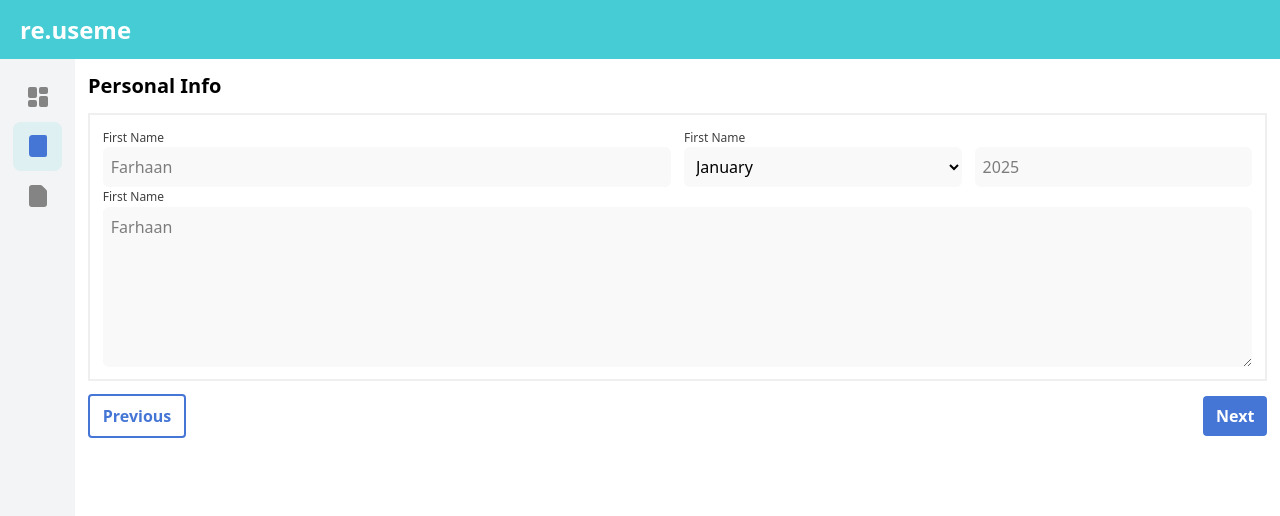
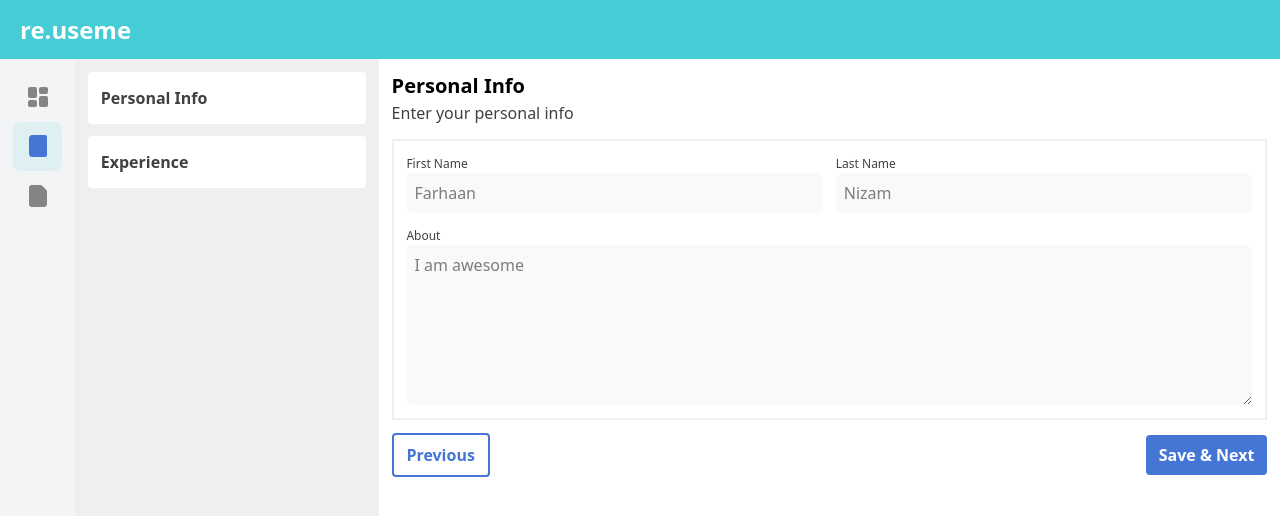
Before and after one commit to nearHaan/re.useme, a SvelteKit app: page /bio in a window 1280 px wide. Shown: the top 516 px of the page. Built offline with nearby package versions, Linux system fonts and the light colour scheme.

Commit message:
make components dynamic

```diff
--- a/src/routes/bio/+page.svelte
+++ b/src/routes/bio/+page.svelte
@@ -1,16 +1,90 @@
-<script>
+<script lang="ts">
+	import BioSectionBtn from '$lib/components/bio-section-btn.svelte';
 	import TemplateSubComp from '$lib/components/template-sub-comp.svelte';
+	import type { DetailsTemplateType, LoadedData } from '$lib/types';
+
+	let detailsTemplate: LoadedData<DetailsTemplateType> = {
+		state: 'success',
+		data: {
+			'Personal Info': {
+				meta: {
+					desc: 'Enter your personal info',
+					type: 'single' // list || single
+				},
+				subComponents: {
+					'First Name': {
+						type: 'text',
+						example: 'Farhaan'
+					},
+					'Last Name': {
+						type: 'text',
+						example: 'Nizam'
+					},
+					About: {
+						type: 'text-area',
+						example: 'I am awesome'
+					}
+				}
+			},
+			Experience: {
+				meta: {
+					desc: 'Description',
+					type: 'list' // list || single
+				},
+				subComponents: {
+					'Job Title': {
+						type: 'text',
+						example: 'CEO'
+					},
+					Company: {
+						type: 'text',
+						example: 'Meta'
+					},
+					'Date of Joining': {
+						type: 'date',
+						example: 'January 2025'
+					},
+					Till: {
+						type: 'date',
+						example: 'January 2025'
+					},
+					Description: {
+						type: 'text-area',
+						example: 'Awesome job'
+					}
+				}
+			}
+		}
+	};
+
+	let activeSectionKey = $state<string>(Object.keys(detailsTemplate.data)[0]);
+
+	function onSectionClick(key: string) {
+		activeSectionKey = key;
+	}
 </script>
 
-<div class="bg-backgroun flex h-full w-full flex-col p-sm">
-	<h3>Personal Info</h3>
-	<div class="mt-sm flex grid-cols-2 flex-col gap-x-sm border-2 border-darkerBg p-sm lg:grid">
-		<TemplateSubComp title="First Name" type="text" example="Farhaan" />
-		<TemplateSubComp title="First Name" type="date" example="Farhaan" />
-		<TemplateSubComp title="First Name" type="text-area" example="Farhaan" />
+<div class="flex h-full w-full bg-darkerBg">
+	<div class="flex h-full w-100 flex-col gap-sm p-sm">
+		{#if detailsTemplate.state === 'success'}
+			{#each Object.keys(detailsTemplate.data) as key}
+				<BioSectionBtn title={key} onClick={onSectionClick} isActive={false} />
+			{/each}
+		{/if}
 	</div>
-	<div class="mt-sm flex items-center justify-between">
-		<button class="btn-secondary"> Previous </button>
-		<button class="btn-primary"> Next </button>
-	</div>
+	{#if detailsTemplate.state === 'success'}
+		<div class="flex h-full w-full flex-col bg-background p-sm">
+			<h3>{activeSectionKey}</h3>
+			<p>{detailsTemplate.data[activeSectionKey].meta.desc}</p>
+			<div class="mt-sm flex grid-cols-2 flex-col gap-sm border-2 border-darkerBg p-sm lg:grid">
+				{#each Object.entries(detailsTemplate.data[activeSectionKey].subComponents) as [title, meta]}
+					<TemplateSubComp {title} type={meta.type} example={meta.example} />
+				{/each}
+			</div>
+			<div class="mt-sm flex items-center justify-between">
+				<button class="btn-secondary"> Previous </button>
+				<button class="btn-primary"> Save & Next </button>
+			</div>
+		</div>
+	{/if}
 </div>
```
